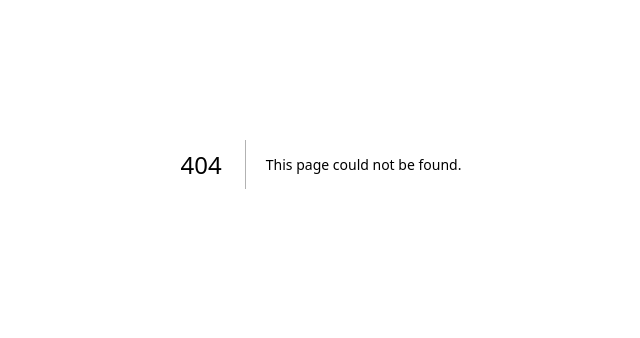
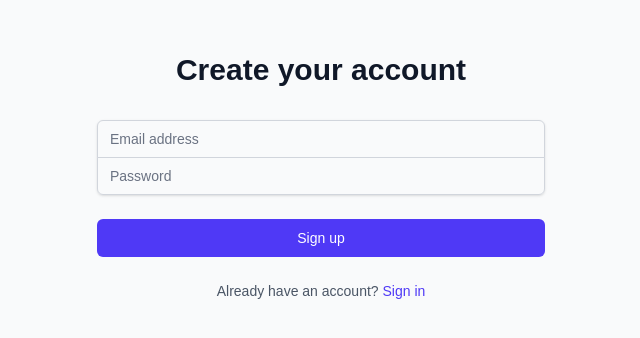
Before and after one commit to TheEnigmaticT/skanzer-claude-code-skill-security-scanner, a Next.js app: page /signup in a window 1280 px wide. Before the commit this address had no page. Shown: the part 236-574 px from the top of the page, without its empty margins (319-959 px from the left). Built offline with nearby package versions, Linux system fonts and the light colour scheme; no server answers.

Commit message:
build: auth pages

```diff
--- /dev/null
+++ b/app/login/page.tsx
@@ -0,0 +1,108 @@
+'use client'
+
+import { useState } from 'react'
+import { useRouter } from 'next/navigation'
+import { createClient } from '@/lib/supabase/client'
+
+export default function LoginPage() {
+  const [email, setEmail] = useState('')
+  const [password, setPassword] = useState('')
+  const [error, setError] = useState<string | null>(null)
+  const [loading, setLoading] = useState(false)
+  const router = useRouter()
+  const supabase = createClient()
+
+  const handleSubmit = async (e: React.FormEvent) => {
+    e.preventDefault()
+    setError(null)
+    setLoading(true)
+
+    const { error } = await supabase.auth.signInWithPassword({
+      email,
+      password,
+    })
+
+    if (error) {
+      setError(error.message)
+    } else {
+      router.push('/dashboard')
+      router.refresh()
+    }
+
+    setLoading(false)
+  }
+
+  return (
+    <div className="min-h-screen flex items-center justify-center bg-gray-50 py-12 px-4 sm:px-6 lg:px-8">
+      <div className="max-w-md w-full space-y-8">
+        <div>
+          <h2 className="mt-6 text-center text-3xl font-extrabold text-gray-900">
+            Sign in to your account
+          </h2>
+        </div>
+        <form className="mt-8 space-y-6" onSubmit={handleSubmit}>
+          <div className="rounded-md shadow-sm -space-y-px">
+            <div>
+              <label htmlFor="email" className="sr-only">
+                Email address
+              </label>
+              <input
+                id="email"
+                name="email"
+                type="email"
+                autoComplete="email"
+                required
+                className="appearance-none rounded-none relative block w-full px-3 py-2 border border-gray-300 placeholder-gray-500 text-gray-900 rounded-t-md focus:outline-none focus:ring-indigo-500 focus:border-indigo-500 focus:z-10 sm:text-sm"
+                placeholder="Email address"
+                value={email}
+                onChange={(e) => setEmail(e.target.value)}
+              />
+            </div>
+            <div>
+              <label htmlFor="password" className="sr-only">
+                Password
+              </label>
+              <input
+                id="password"
+                name="password"
+                type="password"
+                autoComplete="current-password"
+                required
+                className="appearance-none rounded-none relative block w-full px-3 py-2 border border-gray-300 placeholder-gray-500 text-gray-900 rounded-b-md focus:outline-none focus:ring-indigo-500 focus:border-indigo-500 focus:z-10 sm:text-sm"
+                placeholder="Password"
+                value={password}
+                onChange={(e) => setPassword(e.target.value)}
+              />
+            </div>
+          </div>
+
+          {error && (
+            <div className="text-red-600 text-sm text-center">{error}</div>
+          )}
+
+          <div>
+            <button
+              type="submit"
+              disabled={loading}
+              className="group relative w-full flex justify-center py-2 px-4 border border-transparent text-sm font-medium rounded-md text-white bg-indigo-600 hover:bg-indigo-700 focus:outline-none focus:ring-2 focus:ring-offset-2 focus:ring-indigo-500 disabled:opacity-50 disabled:cursor-not-allowed"
+            >
+              {loading ? 'Signing in...' : 'Sign in'}
+            </button>
+          </div>
+
+          <div className="text-center">
+            <p className="text-sm text-gray-600">
+              Don&apos;t have an account?{' '}
+              <a
+                href="/signup"
+                className="font-medium text-indigo-600 hover:text-indigo-500"
+              >
+                Sign up
+              </a>
+            </p>
+          </div>
+        </form>
+      </div>
+    </div>
+  )
+}
--- /dev/null
+++ b/app/signup/page.tsx
@@ -0,0 +1,113 @@
+'use client'
+
+import { useState } from 'react'
+import { useRouter } from 'next/navigation'
+import { createClient } from '@/lib/supabase/client'
+
+export default function SignupPage() {
+  const [email, setEmail] = useState('')
+  const [password, setPassword] = useState('')
+  const [message, setMessage] = useState<string | null>(null)
+  const [error, setError] = useState<string | null>(null)
+  const [loading, setLoading] = useState(false)
+  const router = useRouter()
+  const supabase = createClient()
+
+  const handleSubmit = async (e: React.FormEvent) => {
+    e.preventDefault()
+    setError(null)
+    setMessage(null)
+    setLoading(true)
+
+    const { error } = await supabase.auth.signUp({
+      email,
+      password,
+    })
+
+    if (error) {
+      setError(error.message)
+    } else {
+      setMessage('Check your email for the confirmation link!')
+    }
+
+    setLoading(false)
+  }
+
+  return (
+    <div className="min-h-screen flex items-center justify-center bg-gray-50 py-12 px-4 sm:px-6 lg:px-8">
+      <div className="max-w-md w-full space-y-8">
+        <div>
+          <h2 className="mt-6 text-center text-3xl font-extrabold text-gray-900">
+            Create your account
+          </h2>
+        </div>
+        <form className="mt-8 space-y-6" onSubmit={handleSubmit}>
+          <div className="rounded-md shadow-sm -space-y-px">
+            <div>
+              <label htmlFor="email" className="sr-only">
+                Email address
+              </label>
+              <input
+                id="email"
+                name="email"
+                type="email"
+                autoComplete="email"
+                required
+                className="appearance-none rounded-none relative block w-full px-3 py-2 border border-gray-300 placeholder-gray-500 text-gray-900 rounded-t-md focus:outline-none focus:ring-indigo-500 focus:border-indigo-500 focus:z-10 sm:text-sm"
+                placeholder="Email address"
+                value={email}
+                onChange={(e) => setEmail(e.target.value)}
+              />
+            </div>
+            <div>
+              <label htmlFor="password" className="sr-only">
+                Password
+              </label>
+              <input
+                id="password"
+                name="password"
+                type="password"
+                autoComplete="new-password"
+                required
+                className="appearance-none rounded-none relative block w-full px-3 py-2 border border-gray-300 placeholder-gray-500 text-gray-900 rounded-b-md focus:outline-none focus:ring-indigo-500 focus:border-indigo-500 focus:z-10 sm:text-sm"
+                placeholder="Password"
+                value={password}
+                onChange={(e) => setPassword(e.target.value)}
+              />
+            </div>
+          </div>
+
+          {error && (
+            <div className="text-red-600 text-sm text-center">{error}</div>
+          )}
+
+          {message && (
+            <div className="text-green-600 text-sm text-center">{message}</div>
+          )}
+
+          <div>
+            <button
+              type="submit"
+              disabled={loading}
+              className="group relative w-full flex justify-center py-2 px-4 border border-transparent text-sm font-medium rounded-md text-white bg-indigo-600 hover:bg-indigo-700 focus:outline-none focus:ring-2 focus:ring-offset-2 focus:ring-indigo-500 disabled:opacity-50 disabled:cursor-not-allowed"
+            >
+              {loading ? 'Creating account...' : 'Sign up'}
+            </button>
+          </div>
+
+          <div className="text-center">
+            <p className="text-sm text-gray-600">
+              Already have an account?{' '}
+              <a
+                href="/login"
+                className="font-medium text-indigo-600 hover:text-indigo-500"
+              >
+                Sign in
+              </a>
+            </p>
+          </div>
+        </form>
+      </div>
+    </div>
+  )
+}
```
Also changed, not shown: 1 other file (tests, documents, lock files or other folders).
